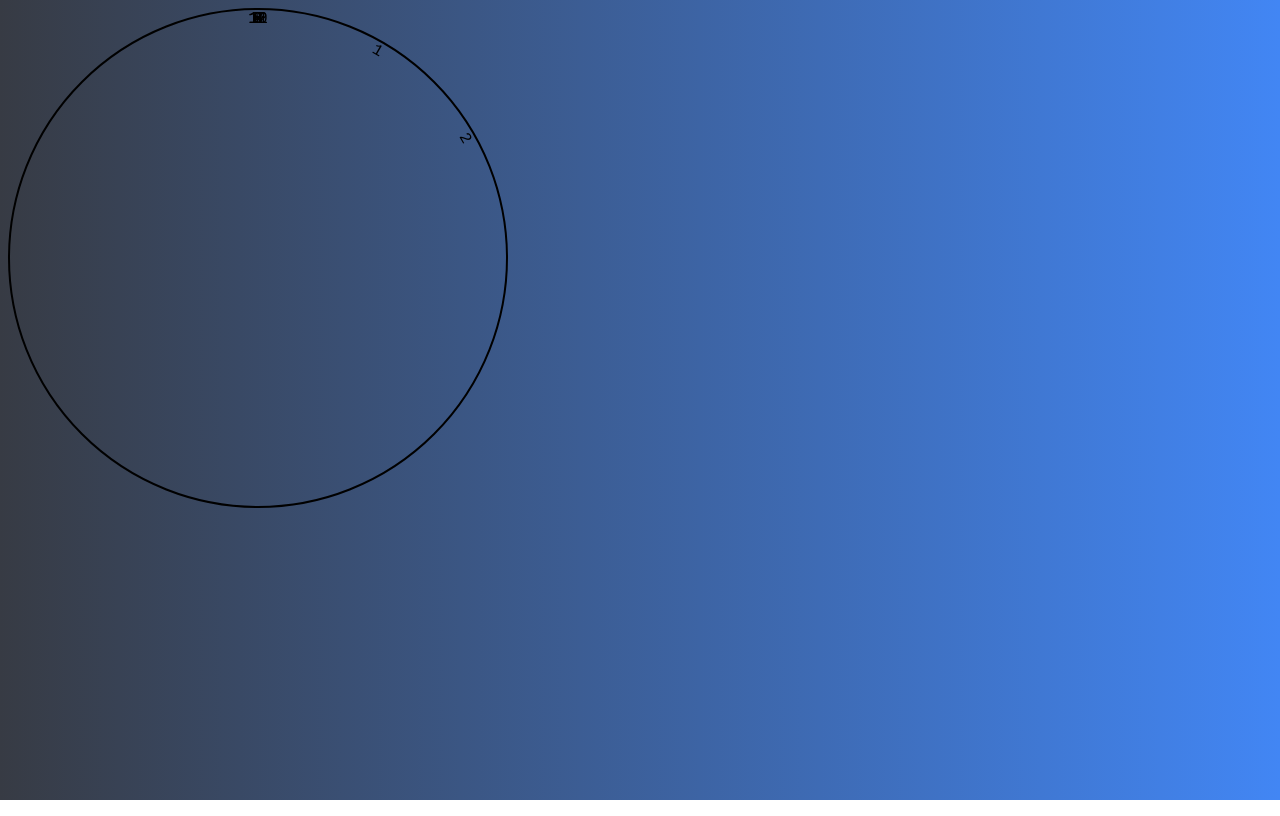
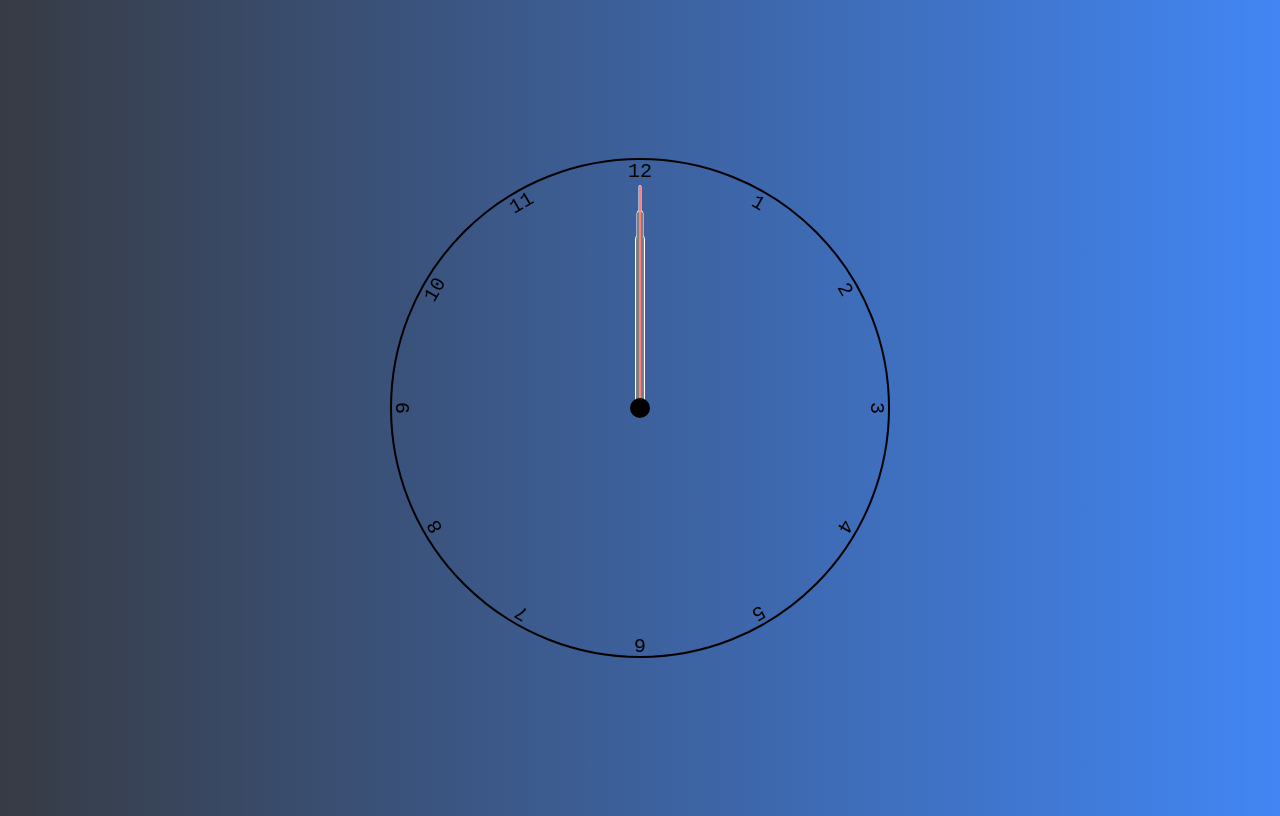
Before and after one commit to Payad/JSClock, a website: page index.html in a window 1280 px wide. Drawn offline with Linux system fonts and the light colour scheme.

Commit message:
created and adjusted clock hands

```diff
--- a/src/scss/styles.scss
+++ b/src/scss/styles.scss
@@ -7,7 +7,12 @@ body {
     // background-color: green;
     //linear-gradient-Dark Ocean
     background: linear-gradient(to right, #373b44, #4286f4);
-    font-family: 'Courier New', Courier, monospace
+    font-family: 'Courier New', Courier, monospace;
+    display: flex;
+    justify-content: center;
+    align-items: center;
+    min-height: 100vh;
+    overflow: hidden;
 }
 
 .clock {
@@ -24,7 +29,8 @@ body {
     width: 100%;
     height: 100%;
     text-align: center;
-    transform: rotate(var(--rotation))
+    transform: rotate(var(--rotation));
+    font-size: 20px;
 
 }
 
@@ -34,6 +40,79 @@ body {
 .clock .number2 {
     --rotation: 60deg;
 }
+.clock .number3 {
+    --rotation: 90deg;
+}
+.clock .number4 {
+    --rotation: 120deg;
+}
+.clock .number5 {
+    --rotation: 150deg;
+}
+.clock .number6 {
+    --rotation: 180deg;
+}
+.clock .number7 {
+    --rotation: 210deg;
+}
+.clock .number8 {
+    --rotation: 240deg;
+}
+.clock .number9 {
+    --rotation: 270deg;
+}
+.clock .number10 {
+    --rotation: 300deg;
+}
+.clock .number11 {
+    --rotation: 330deg;
+}
+
+.clock .hand {
+    // width: 1.5rem;
+    // height: 50%;
+    --rotation: 0;
+    position: absolute;
+    left: 50%;
+    bottom: 50%;
+    border: 1px solid white;
+    background-color: black;
+    transform-origin: bottom;
+    border-top-left-radius: 5px;
+    border-top-right-radius: 5px;
+    z-index: 10;
+    transform: translateX(-50%) rotate(calc(var(--rotation) * 1deg));
+}
+
+.clock .hand.second {
+    width: 3px;
+    height: 45%;
+    background-color: red;
+}
+
+.clock .hand.minute {
+    width: 7px;
+    height: 40%;
+}
+
+.clock .hand.hour {
+    width: 10px;
+    height: 35%;
+}
+
+.clock::after {
+    content: '';
+    width: 20px;
+    height: 20px;
+    background-color: black;
+    border: 2px solid black;
+    border-radius: 50%;
+    transform: translate(-50%, 50%);
+    position: absolute;
+    left: 50%;
+    bottom: 50%;
+    z-index: 11;
+}
 
 // .clock .hand {
 //     width: 100%;
```
Also changed, not shown: dist/css/styles.css, 1 other file.
